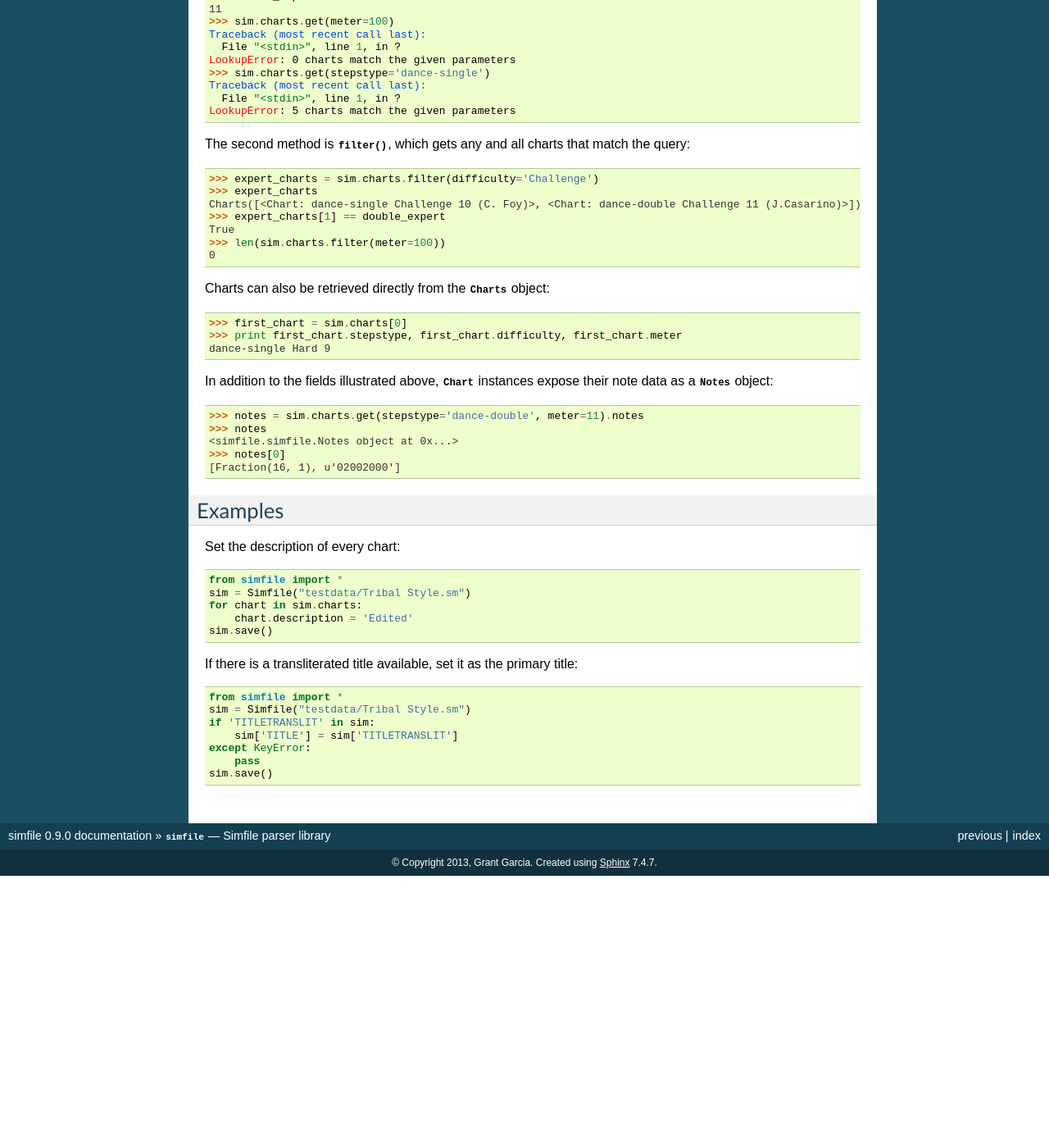
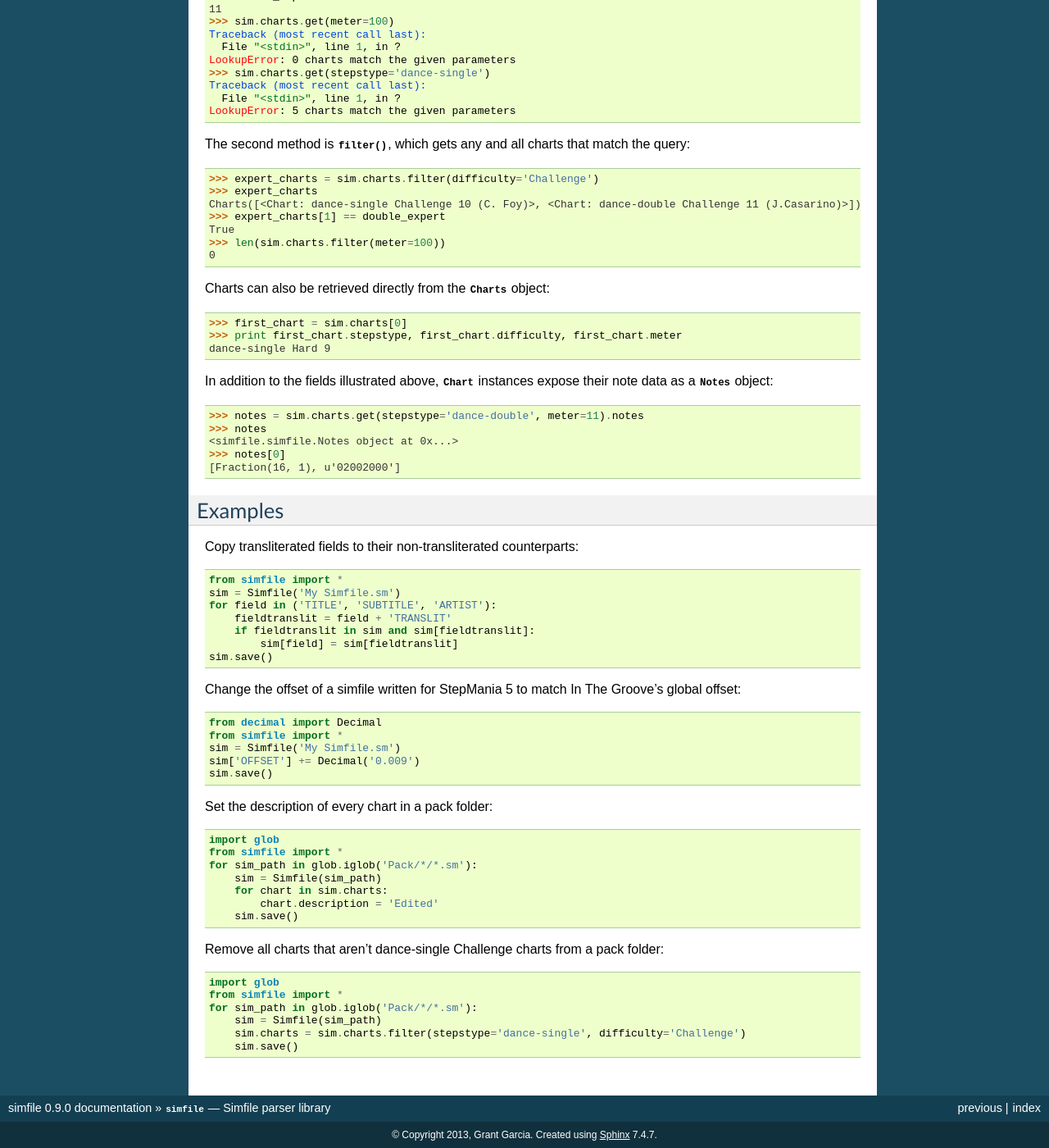
Before and after one commit to garcia/simfile, a Sphinx documentation site: the page built from docs/source/simfile.rst, in a window 1280 px wide and 1400 px high, scrolled down 1259 px. Shown: the whole window at 82% size. Built offline with Sphinx 7.4.7, drawn with Linux system fonts in a browser that asks for light colours; before the commit the page ends 2327 px from its top, so only the background shows below that; some of the changed text lies outside the part shown.

Commit message:
Updated / fixed docs

```diff
--- a/docs/source/simfile.rst
+++ b/docs/source/simfile.rst
@@ -16,13 +16,13 @@ Basic usage
 
     from os import chdir
     from simfile import *
-    chdir("..")
-    sim = Simfile("testdata/Tribal Style.sm")
+    chdir('..')
+    sim = Simfile('testdata/Tribal Style.sm')
 
 There are two ways to import simfiles. To import a simfile from the filesystem, pass the filename as the sole argument to the constructor::
 
     >>> from simfile import *
-    >>> sim = Simfile("testdata/Tribal Style.sm")
+    >>> sim = Simfile('testdata/Tribal Style.sm')
     >>> sim
     <Simfile: Tribal Style>
 
@@ -31,7 +31,7 @@ Alternatively, a string containing simfile data can be imported using the named
 .. doctest::
 
     >>> import codecs
-    >>> with codecs.open("testdata/Tribal Style.sm", "r", encoding="utf-8") as infile:
+    >>> with codecs.open('testdata/Tribal Style.sm', 'r', encoding='utf-8') as infile:
     ...     sim = Simfile(string=infile.read())
     ...
     >>> sim
@@ -117,20 +117,39 @@ In addition to the fields illustrated above, :class:`Chart` instances expose the
 Examples
 --------
 
-Set the description of every chart::
+Copy transliterated fields to their non-transliterated counterparts::
 
     from simfile import *
-    sim = Simfile("testdata/Tribal Style.sm")
-    for chart in sim.charts:
-        chart.description = 'Edited'
+    sim = Simfile('My Simfile.sm')
+    for field in ('TITLE', 'SUBTITLE', 'ARTIST'):
+        fieldtranslit = field + 'TRANSLIT'
+        if fieldtranslit in sim and sim[fieldtranslit]:
+            sim[field] = sim[fieldtranslit]
     sim.save()
 
-If there is a transliterated title available, set it as the primary title::
+Change the offset of a simfile written for StepMania 5 to match In The Groove's global offset::
 
+    from decimal import Decimal
     from simfile import *
-    sim = Simfile("testdata/Tribal Style.sm")
-    if 'TITLETRANSLIT' in sim:
-        sim['TITLE'] = sim['TITLETRANSLIT']
-    except KeyError:
-        pass
+    sim = Simfile('My Simfile.sm')
+    sim['OFFSET'] += Decimal('0.009')
     sim.save()
+
+Set the description of every chart in a pack folder::
+
+    import glob
+    from simfile import *
+    for sim_path in glob.iglob('Pack/*/*.sm'):
+        sim = Simfile(sim_path)
+        for chart in sim.charts:
+            chart.description = 'Edited'
+        sim.save()
+
+Remove all charts that aren't dance-single Challenge charts from a pack folder::
+
+    import glob
+    from simfile import *
+    for sim_path in glob.iglob('Pack/*/*.sm'):
+        sim = Simfile(sim_path)
+        sim.charts = sim.charts.filter(stepstype='dance-single', difficulty='Challenge')
+        sim.save()
```
